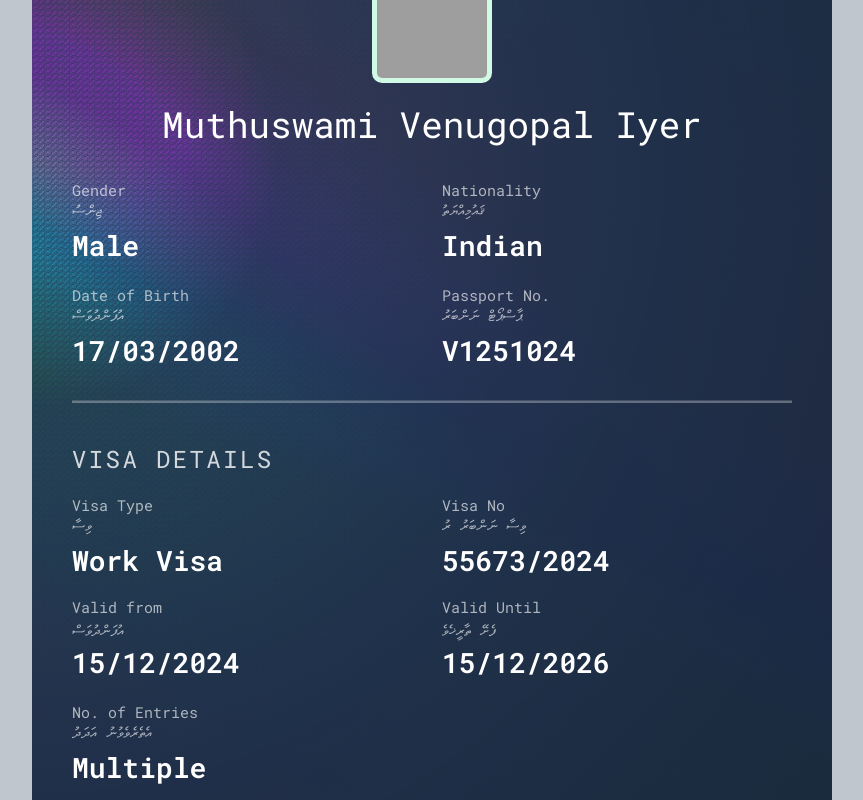
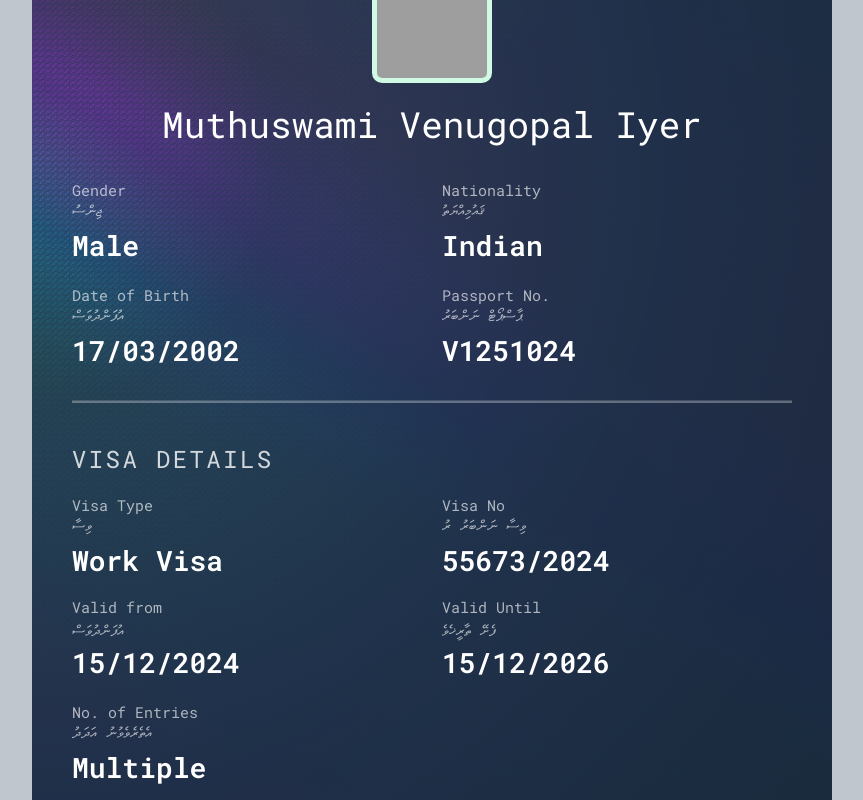
Before and after one commit to husainx/visa-v2, a plain HTML site: page interactive-card.html in a window 1280 px wide. Shown: the top 800 px of the page, without its empty margins (208-1071 px from the left). Drawn offline with Linux system fonts and the light colour scheme; grey boxes are pictures that could not be loaded.

Commit message:
Update interactive-card.html

```diff
--- a/interactive-card.html
+++ b/interactive-card.html
@@ -256,8 +256,8 @@
             hsl(40 100% 50%) 5%
           ),
           radial-gradient(
-            farthest-corner circle at var(--x, 50%) var(--y, 50%),
-            hsl(0 0 100%) 0%,
+            farthest-corner circle at var(--x, 200%) var(--y, 250%),
+            hsl(0, 0%, 62%) 0%,
             hsl(0 0 20%) 20%,
             hsl(0 0 10%) 50%,
             hsl(0 0 40%) 300%
```
